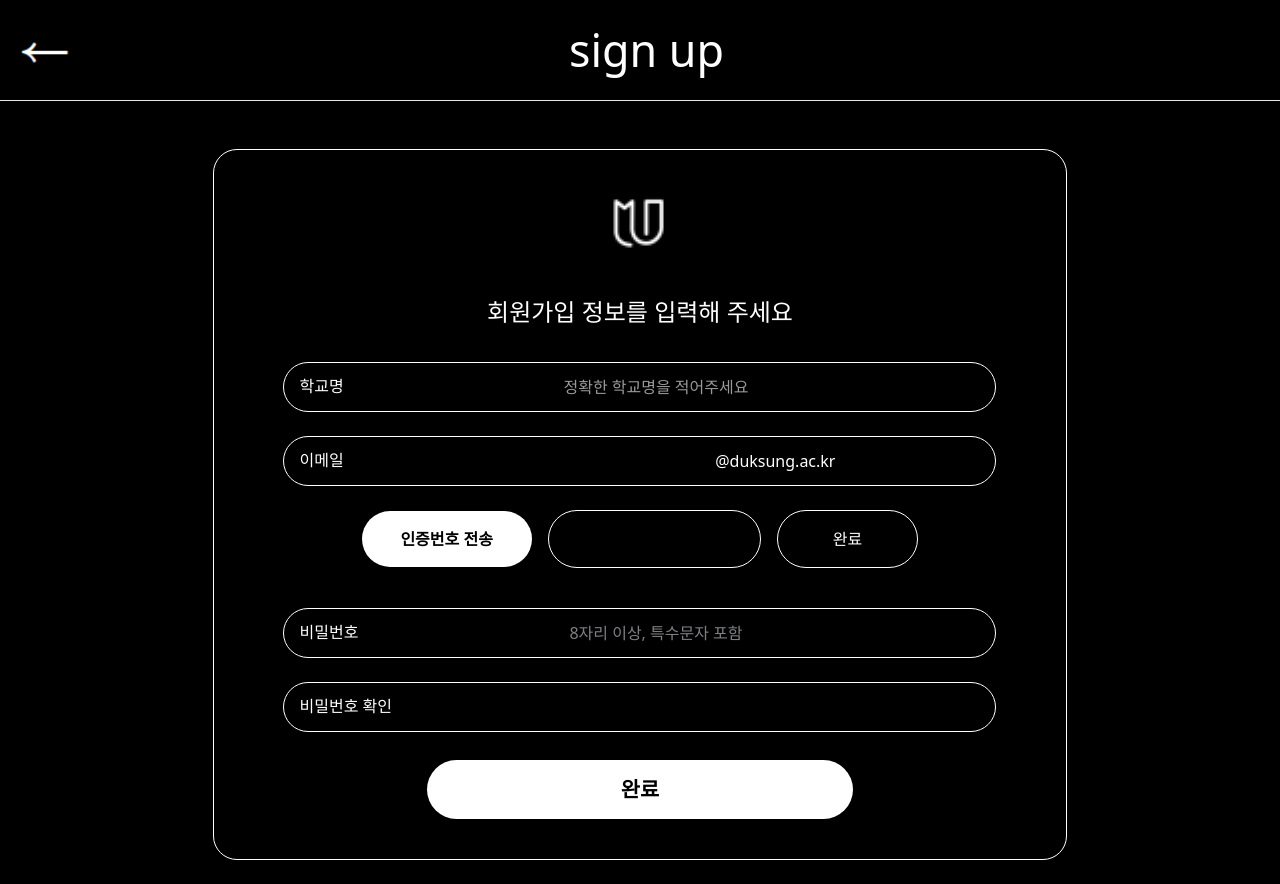
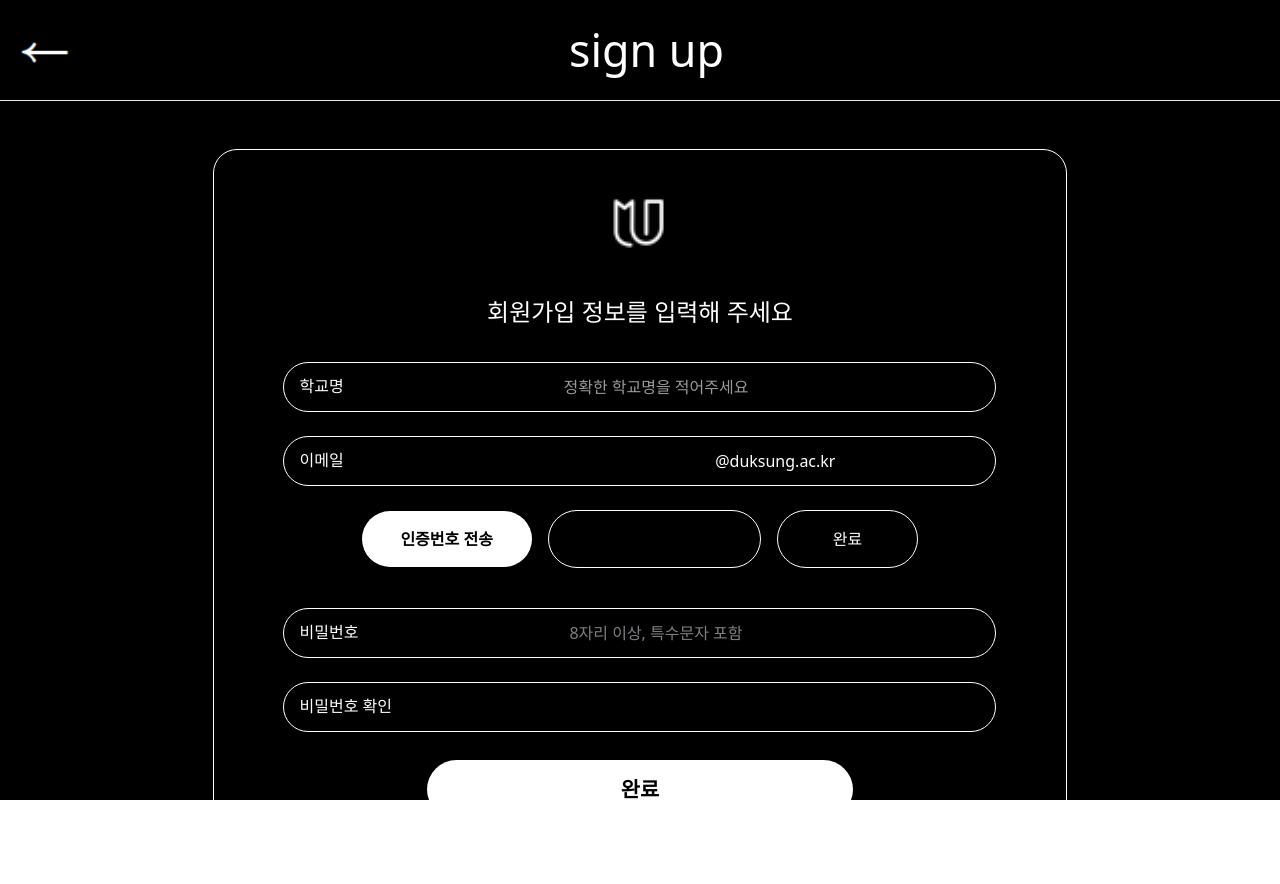
Before and after one commit to UMC-Umark/umark-FE, a React (Create React App) app: page /Signup in a window 1280 px wide. After the commit the page ends 800 px from the top, so only its background shows below. Built offline with nearby package versions, Linux system fonts and the light colour scheme.

Commit message:
[FEAT] screen 비율 수정

```diff
--- a/src/pages/Agreement.jsx
+++ b/src/pages/Agreement.jsx
@@ -51,7 +51,7 @@
   };
 
   return (
-    <div className="h-full bg-black text-white">
+    <div className="fixed top-0 left-0 w-full h-full bg-black text-white">
       <div className="w-full flex justify-between items-center">
         <Link className="custom-arrow" to="/Login">
           <img src={arrow} alt="arrow" />
--- a/src/pages/Signup.jsx
+++ b/src/pages/Signup.jsx
@@ -79,7 +79,7 @@
     );
   };
   return (
-    <div className="h-full bg-black text-white">
+    <div className="fixed top-0 left-0 w-full h-full bg-black text-white">
       <div className="w-full flex justify-between items-center">
         <Link className="custom-arrow" to="/Agreement">
           <img src={arrow} alt="arrow" />
```
